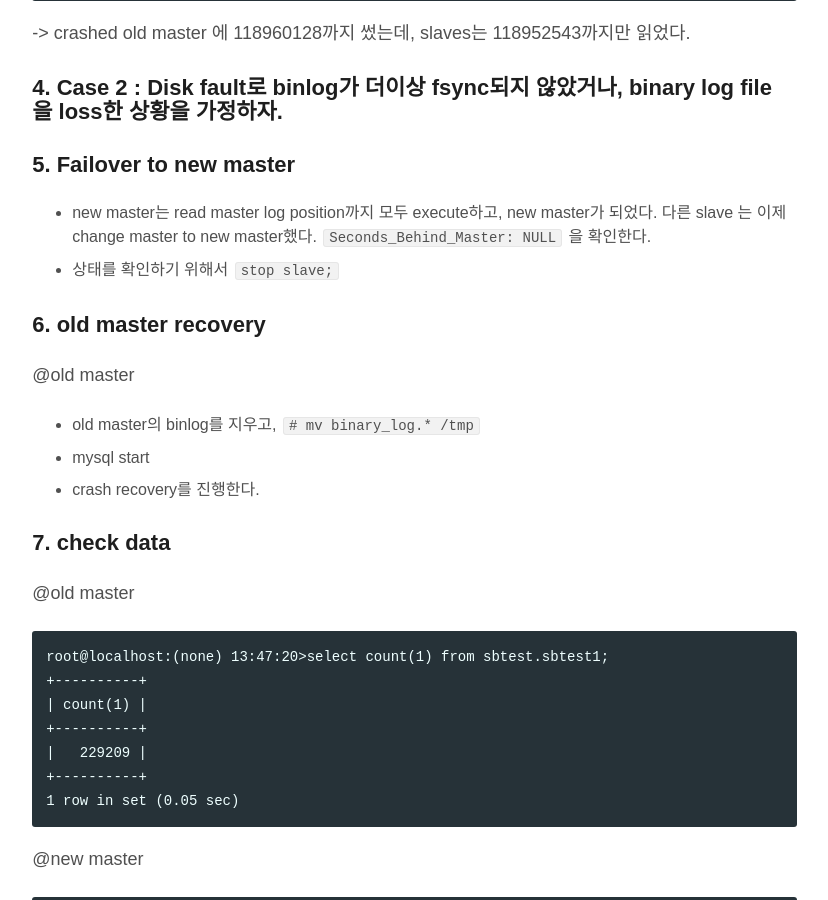
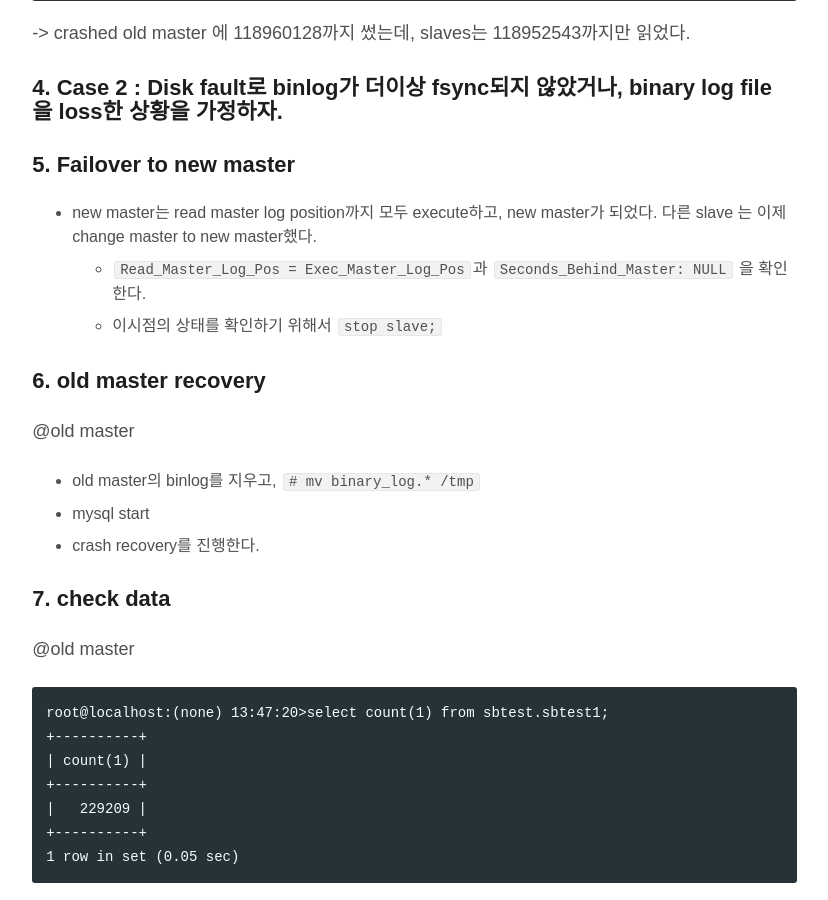
Before and after one commit to minsql/minsql.github.io, a Jekyll site: the page built from _posts/blog/2018-09-07-crash-recovery-and-data-integrity-on-mysql.md, in a window 1280 px wide and 900 px high, scrolled down 8162 px. Shown: the whole window, without its empty margins (329-1157 px from the left). Built offline with Jekyll 4.4.1, drawn with Linux system fonts in a browser that asks for light colours; nearby versions of some CDN libraries; some web fonts are replaced; comment, search, counter and statistics services are not loaded.

Commit message:
edit post

````diff
--- a/_posts/blog/2018-09-07-crash-recovery-and-data-integrity-on-mysql.md
+++ b/_posts/blog/2018-09-07-crash-recovery-and-data-integrity-on-mysql.md
@@ -286,8 +286,8 @@ Read_Master_Log_Pos: 118952543
 
 #### 5. Failover to new master
 - new master는 read master log position까지 모두 execute하고, new master가 되었다. 다른 slave 는 이제 change master to new master했다.
-```Seconds_Behind_Master: NULL``` 을 확인한다.
-- 상태를 확인하기 위해서 ```stop slave;```
+  - ```Read_Master_Log_Pos = Exec_Master_Log_Pos```과 ```Seconds_Behind_Master: NULL``` 을 확인한다.
+  - 이시점의 상태를 확인하기 위해서 ```stop slave;```
 
 #### 6. old master recovery
 @old master
````
